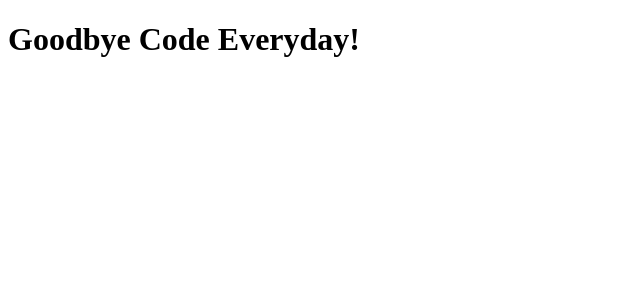
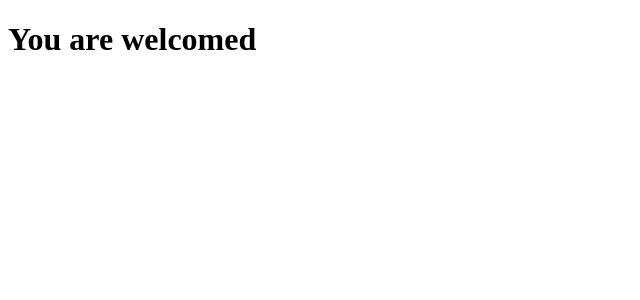
Before and after one commit to thodoju/myproject, a React (Vite) app in the folder reactpro/: page / in a window 1280 px wide. Shown: the top 300 px of the page, without its empty margins (0-640 px from the left). Built offline with nearby package versions, Linux system fonts and the light colour scheme.

Commit message:
using ternary operators in react

```diff
--- a/reactpro/src/components/Conditional component.jsx
+++ b/reactpro/src/components/Conditional component.jsx
@@ -2,12 +2,7 @@ import Code from "./Code";
 import Welcome from "./Welcome";
 
 export default function ConditionalComponent() {
-  let message;
-  const display = false;
-  if (display) {
-    message = <h1>Welcome to Code Everyday!</h1>;
-  } else {
-    message = <h1>Goodbye Code Everyday!</h1>;
-  }
+  const display = true;
+  return display ? <Welcome /> : <Code />;
   return message;
 }
```
